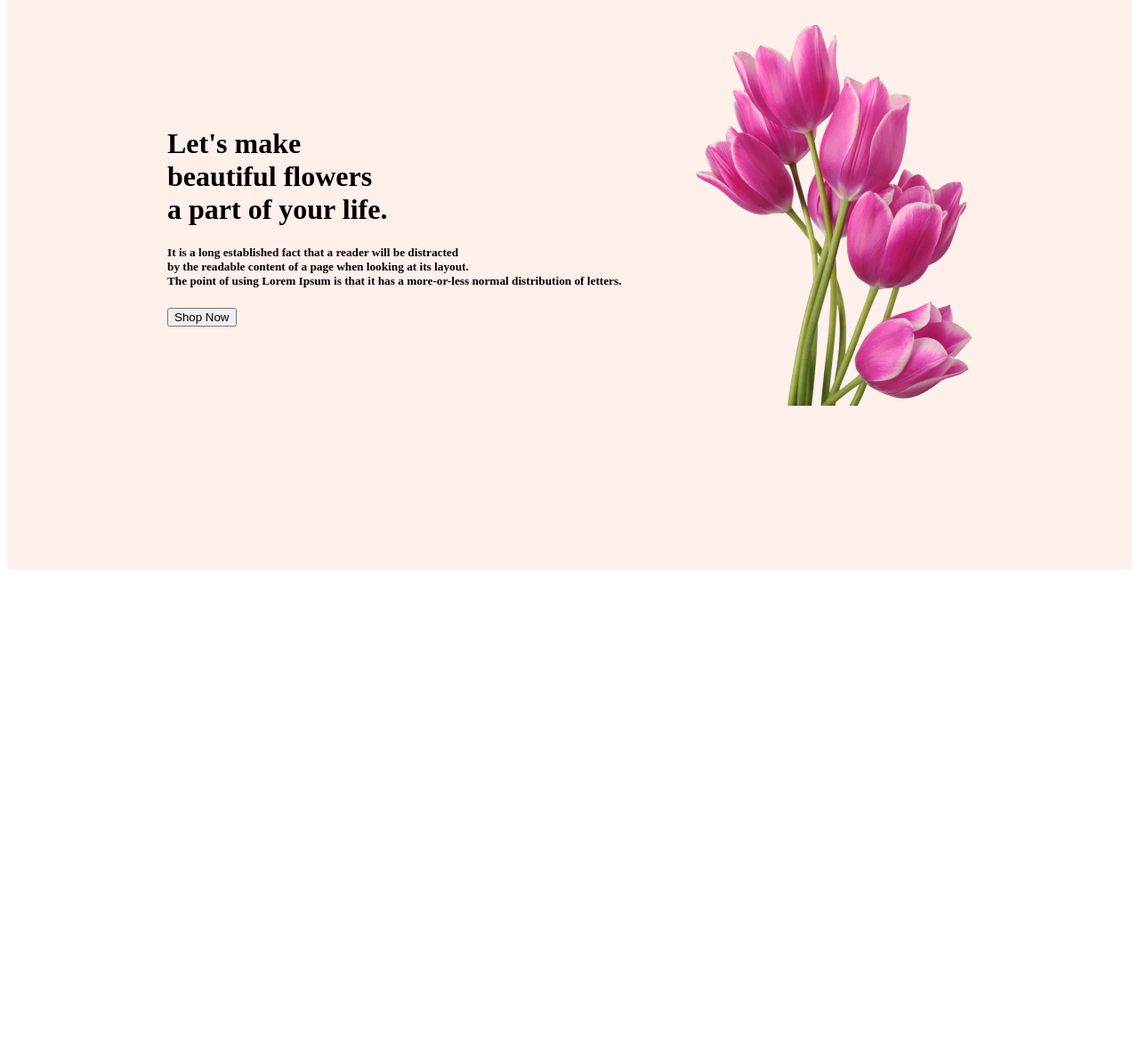
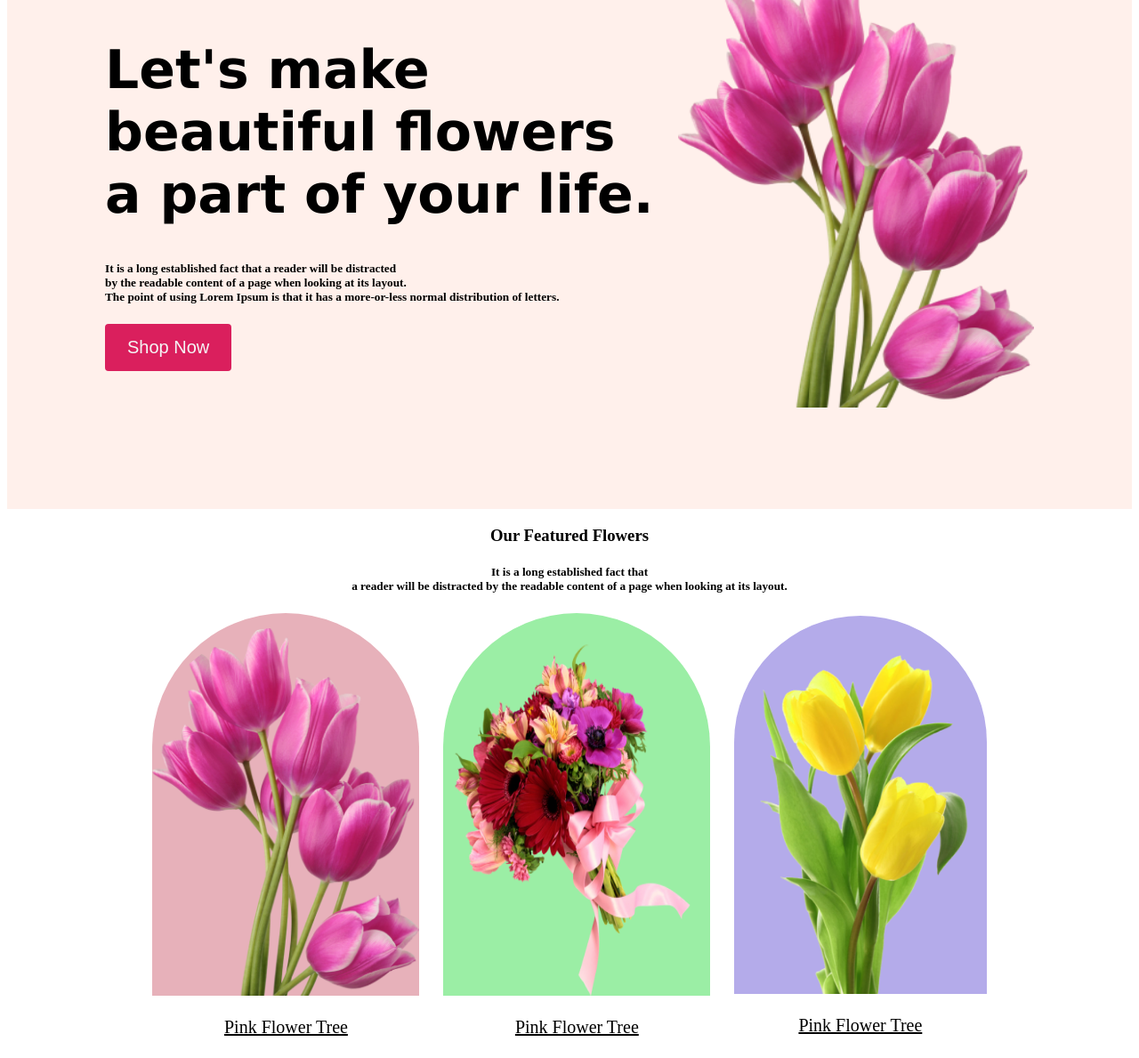
Before and after one commit to asif-444/tulip-shop, a plain HTML site: page index.html in a window 1280 px wide. Shown: the part 160-1349 px from the top of the page at 89% size. Before the commit the page ends 808 px from the top, so only its background shows below. Drawn offline with Linux system fonts and the light colour scheme.

Commit message:
second commit

```diff
--- a/index.html
+++ b/index.html
@@ -11,22 +11,84 @@
 
 <body>
     <header>
-        <div  class="banner">
+        <!-- banner section -->
+        <div class="banner">
             <div>
                 <h1>Let's make
-                    <br>beautiful flowers <br> a part of your life.</h1>
-                <h5>It is a long established fact that a reader will be distracted <br> by the readable content of a page
+                    <br>beautiful flowers <br> a part of your life.
+                </h1>
+                <h5>It is a long established fact that a reader will be distracted <br> by the readable content of a
+                    page
                     when looking at its layout. <br> The point of using Lorem Ipsum is that it has a more-or-less normal
                     distribution of letters.
                 </h5>
-                <button>Shop Now</button>
+                <button class="btn">Shop Now</button>
             </div>
             <div>
-                <img src="./Flower Asset/pngwing 6.png" alt="">
+                <img class="big-tulip" src="./Flower Asset/pngwing 6.png" alt="">
             </div>
         </div>
     </header>
-    <main></main>
+    <main>
+        <!-- featured section -->
+        <div class="featured">
+
+            <div class="headline">
+                <div>
+                    <h3>Our Featured Flowers</h3>
+                </div>
+                <div>
+                    <h5>It is a long established fact that <br> a reader will be distracted by the readable content of a
+                        page when looking at its layout.</h5>
+                </div>
+            </div>
+
+            <div class="photo-family">
+                <div class="photo-1">
+                    <img class="tulip1" src="./Flower Asset/pngwing 6.png" alt="">
+                    <p class="pink">Pink Flower Tree</p>
+                </div>
+
+                <div class="photo-2">
+                    <img class="tulip2" src="./Flower Asset/pngwing 5.png" alt="">
+                    <p class="pink">Pink Flower Tree</p>
+                </div>
+
+                <div class="photo-3">
+                    <img class="tulip3" src="./Flower Asset/pngwing 7.png" alt="">
+                    <p class="pink">Pink Flower Tree</p>
+                </div>
+            </div>
+        </div>
+        <!-- loyalti section -->
+        <section class="loyalti-program">
+            <div class="customer-service-1">
+                <img src="./Flower Asset/Group 57.png" alt="">
+                <p>Same day delivery</p>
+            </div>
+            <div class="customer-service-2">
+                <img src="./Flower Asset/Group 58.png" alt="">
+                <p>Fresh flowers</p>
+            </div>
+            <div class="customer-service-3">
+                <img src="./Flower Asset/Group 59.png" alt="">
+                <p>24/7 free support</p>
+            </div>
+        </section>
+        <!-- discount section -->
+        <section class="discount-section">
+            <div class="red-tulip">
+                <h2 class="deal">Hot Deal! <br> Sale Up To <span class="discount">25% Off</span> </h2>
+                <p>It is a long established fact that a reader will <br> be distracted by the readable content of a page
+                    when looking at its layout.</p>
+                <button class="
+                btn">Sign Up</button>
+            </div>
+            <div>
+                <img src="./Flower Asset/pngwing 8.png" alt="">
+            </div>
+        </section>
+    </main>
     <footer></footer>
 </body>
 
--- a/style.css
+++ b/style.css
@@ -2,7 +2,98 @@
     display: flex;
     align-items: center;
     justify-content: space-between;
-    padding: 180px;
+    padding: 110px;
     gap: -150px;
     background-color: rgb(255, 240, 235);
 }
+
+.big-tulip{
+height: 500px;
+width: 400px;
+
+}
+
+h1{
+    font-size: 60px;
+    font-family:Verdana, Geneva, Tahoma, sans-serif
+}
+
+.btn{
+    padding: 15px 25px;
+    background-color: rgb(218, 31, 93);
+    color: whitesmoke;
+    border-radius: 4px;
+    border: 0px;
+    font-size: 20px;
+
+}
+
+.headline{
+    text-align: center;
+}
+
+.photo-family{
+    display: flex;
+    text-align: center;
+    align-items: center;
+    justify-content: space-around;
+    padding-left: 150px;
+    padding-right: 150px;
+    padding-bottom: 0px;
+}
+
+.pink{
+    text-decoration: underline;
+    font-size: 20px;
+
+}
+
+.tulip1{
+    background-color: rgb(231, 177, 186);
+    border-radius: 150px  150px 0px 0px;
+    width: 300px;
+    padding-top: 16px;
+
+}
+.tulip2{
+    background-color: rgb(155, 238, 165);
+    border-radius: 150px  150px 0px 0px;
+    height: 400px;
+    padding-top: 30px;
+    width: 300px;
+
+
+}
+.tulip3{
+    background-color: rgb(180, 171, 234);
+    border-radius: 150px  150px 0px 0px;
+    height: 425px;
+
+}
+
+.loyalti-program{
+    display: flex;
+    align-items: center;
+    justify-content: space-around;
+    margin: 200px;
+    padding: 50px;
+    background-color: rgb(171, 224, 206) ;
+    text-align: center;
+}
+
+.discount{
+    color: rgb(233, 41, 73);
+}
+
+.discount-section{
+    display: flex;
+    align-items: center;
+    justify-content: space-around;
+    background-color: rgb(226, 209, 187);
+    padding-left: 200px;
+    padding-right: 200px;
+}
+
+.red-tulip{
+    text-align: center;
+}
```
